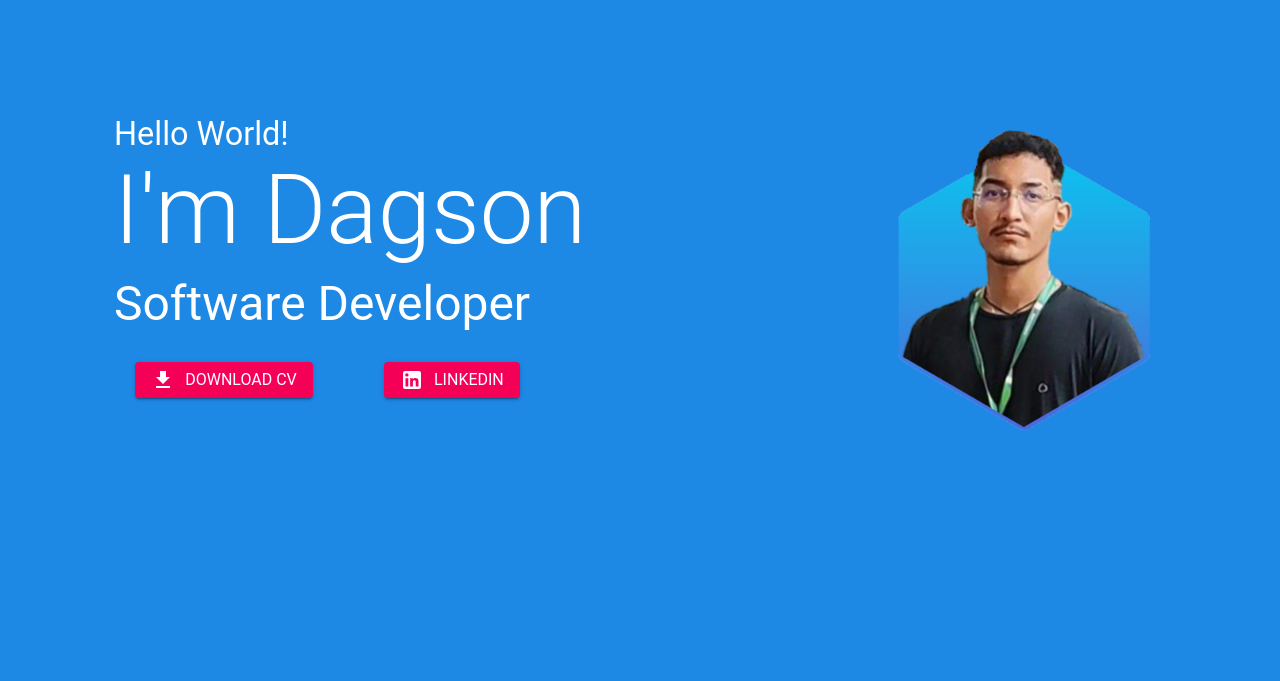
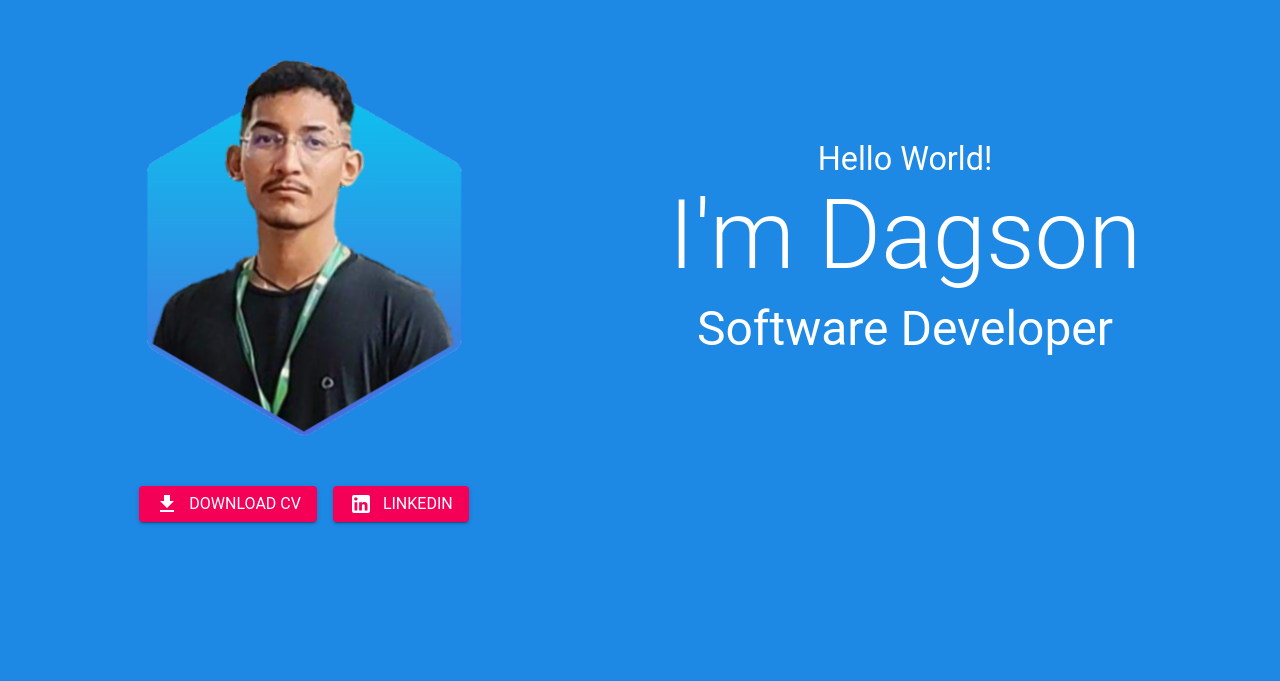
Before and after one commit to Dags0n/portfolio, a React (Create React App) app: page / in a window 1280 px wide. Shown: the part 119-800 px from the top of the page. Built offline with nearby package versions, Linux system fonts and the light colour scheme.

Commit message:
Refactor Header component layout and styles

```diff
--- a/src/pages/Home/Sections/Header.tsx
+++ b/src/pages/Home/Sections/Header.tsx
@@ -24,18 +24,28 @@ const Header = () => {
       <StyledDiv id='home'>
         <Container maxWidth="lg">
           <Grid container>
-            <Grid item xs={12} md={8}>
-              <Typography color="primary.contrastText" variant="h4" sx={{ textAlign: { xs: 'center', md: 'left' }, marginLeft: { xs: '0px', md: '50px' } }}>Hello World!</Typography>
-              <Typography color="primary.contrastText" variant="h1" sx={{ textAlign: { xs: 'center', md: 'left' }, marginLeft: { xs: '0px', md: '50px' } }}>I'm Dagson</Typography>
-              <Typography color="primary.contrastText" variant="h3" sx={{ textAlign: { xs: 'center', md: 'left' }, marginLeft: { xs: '0px', md: '50px' } }} pt="10px">Software Developer</Typography>
-              <Grid container >
-                <Grid item xs={12} md={5} display="flex" justifyContent="center" pt="30px">
+            <Grid item xs={12} sm={5}>
+              <Box position="relative">
+                <Box position="relative" textAlign="center">
+                  <StyledImg src={Perfil} />
+                </Box>
+              </Box>
+            </Grid>
+            <Grid item xs={12} sm={7} sx={{ display: 'flex', flexDirection: 'column', justifyContent: 'center' }}>
+              <Typography color="primary.contrastText" variant="h4" sx={{ textAlign: { xs: 'center', md: 'center' }, marginLeft: { xs: '0px', md: '50px' } }}>Hello World!</Typography>
+              <Typography color="primary.contrastText" variant="h1" sx={{ textAlign: { xs: 'center', md: 'center' }, marginLeft: { xs: '0px', md: '50px' } }}>I'm Dagson</Typography>
+              <Typography color="primary.contrastText" variant="h3" sx={{ textAlign: { xs: 'center', md: 'center' }, marginLeft: { xs: '0px', md: '50px' } }} pt="10px">Software Developer</Typography>
+            </Grid>
+            <Grid container sx={{ display: 'flex', justifyContent: { xs: 'center', md: 'flex-start' } }}>
+              <Grid item xs={12} sm={5}>
+                <Grid container spacing={2} justifyContent="center" pt='30px'>
+                  <Grid item sx={{ pb: { xs: '30px', md: '0' } }}>
                     <Button variant='contained' color='secondary' href={require('./../../../assets/curriculo-dagson.pdf')} download="curriculo-dagson.pdf">
                       <DownloadIcon />
                       <Typography color="primary.contrastText" pl='10px'>Download CV</Typography>
                     </Button>
                   </Grid>
-                <Grid item xs={12} md={5} display={{ xs: 'none', md: 'block' }} pt="30px" >
+                  <Grid item display={{ xs: 'none', md: 'block' }}>
                     <Button variant='contained' color='secondary' href='https://www.linkedin.com/in/dagson1/' target='_blank'>
                       <LinkedinIcon />
                       <Typography color="primary.contrastText" pl='10px'>Linkedin</Typography>
@@ -43,12 +53,6 @@ const Header = () => {
                   </Grid>
                 </Grid>
               </Grid>
-            <Grid item xs={12} md={4}>
-                <Box position="relative">
-                  <Box position="relative" textAlign="center">
-                    <StyledImg src={Perfil} />
-                  </Box>
-                </Box>
             </Grid>
           </Grid>
         </Container>
```
Lines whose indentation alone changed are shown as unchanged.
